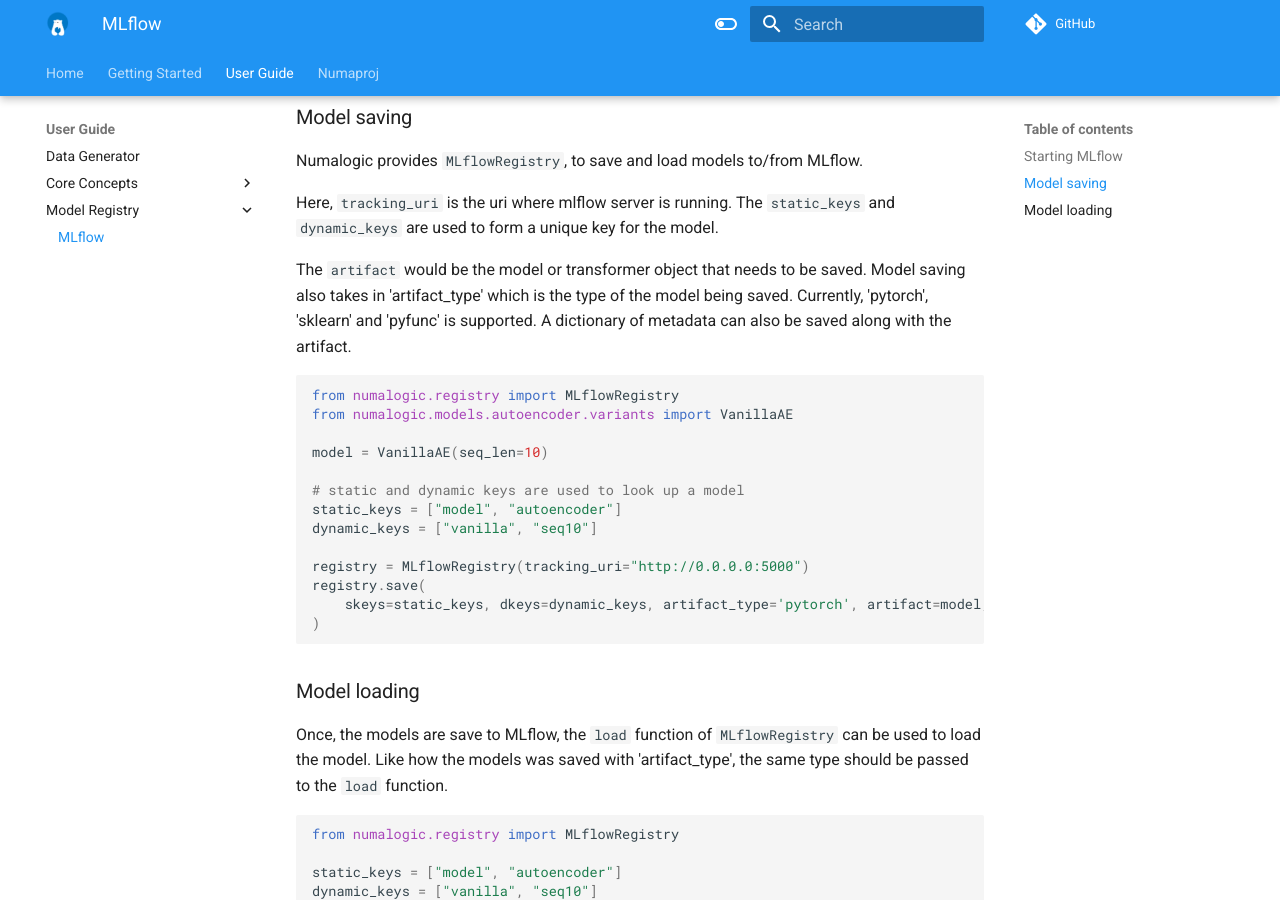
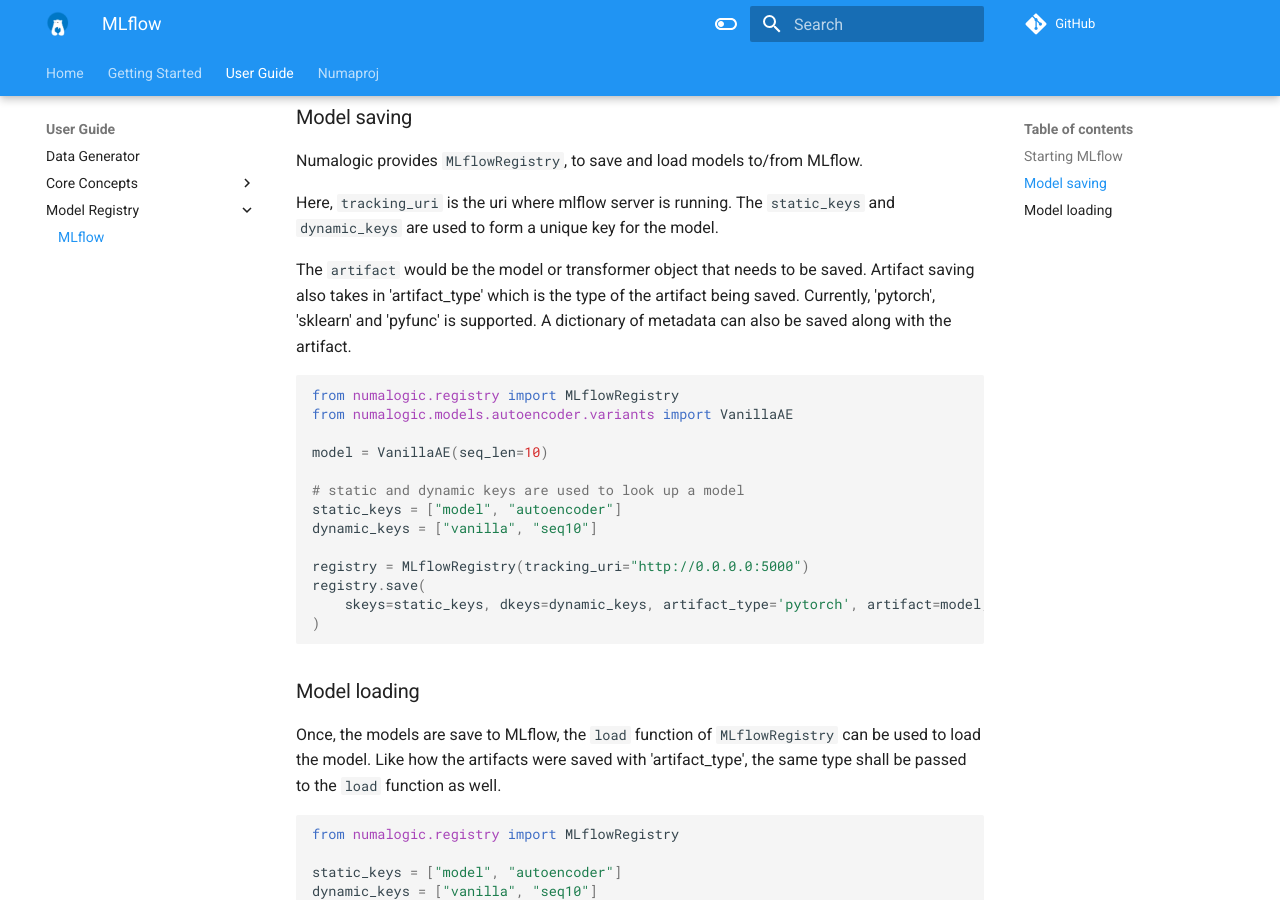
Before and after one commit to numaproj/numalogic, an MkDocs documentation site: the page built from docs/ml-flow.md, in a window 1280 px wide and 900 px high, scrolled down 515 px. Built offline with MkDocs 1.6.1 and Material for MkDocs 9.7.7, drawn with Linux system fonts in a browser that asks for light colours; comment, search, counter and statistics services are not loaded.

Commit message:
fix: clean docs
Signed-off-by: Kushal Batra <i.kushalbatra@gmail.com>

````diff
--- a/docs/ml-flow.md
+++ b/docs/ml-flow.md
@@ -23,7 +23,7 @@
 
 Here, `tracking_uri` is the uri where mlflow server is running. The `static_keys` and `dynamic_keys` are used to form a unique key for the model.
 
-The `artifact` would be the model or transformer object that needs to be saved. Model saving also takes in 'artifact_type' which is the type of the model being saved. Currently, 'pytorch', 'sklearn' and 'pyfunc' is supported.
+The `artifact` would be the model or transformer object that needs to be saved. Artifact saving also takes in 'artifact_type' which is the type of the artifact being saved. Currently, 'pytorch', 'sklearn' and 'pyfunc' is supported.
 A dictionary of metadata can also be saved along with the artifact.
 ```python
 from numalogic.registry import MLflowRegistry
@@ -43,7 +43,7 @@
 
 ### Model loading
 
-Once, the models are save to MLflow, the `load` function of `MLflowRegistry` can be used to load the model. Like how the models was saved with 'artifact_type', the same type should be passed to the `load` function.
+Once, the models are save to MLflow, the `load` function of `MLflowRegistry` can be used to load the model. Like how the artifacts were saved with 'artifact_type', the same type shall be passed to the `load` function as well.
 
 ```python
 from numalogic.registry import MLflowRegistry
````
